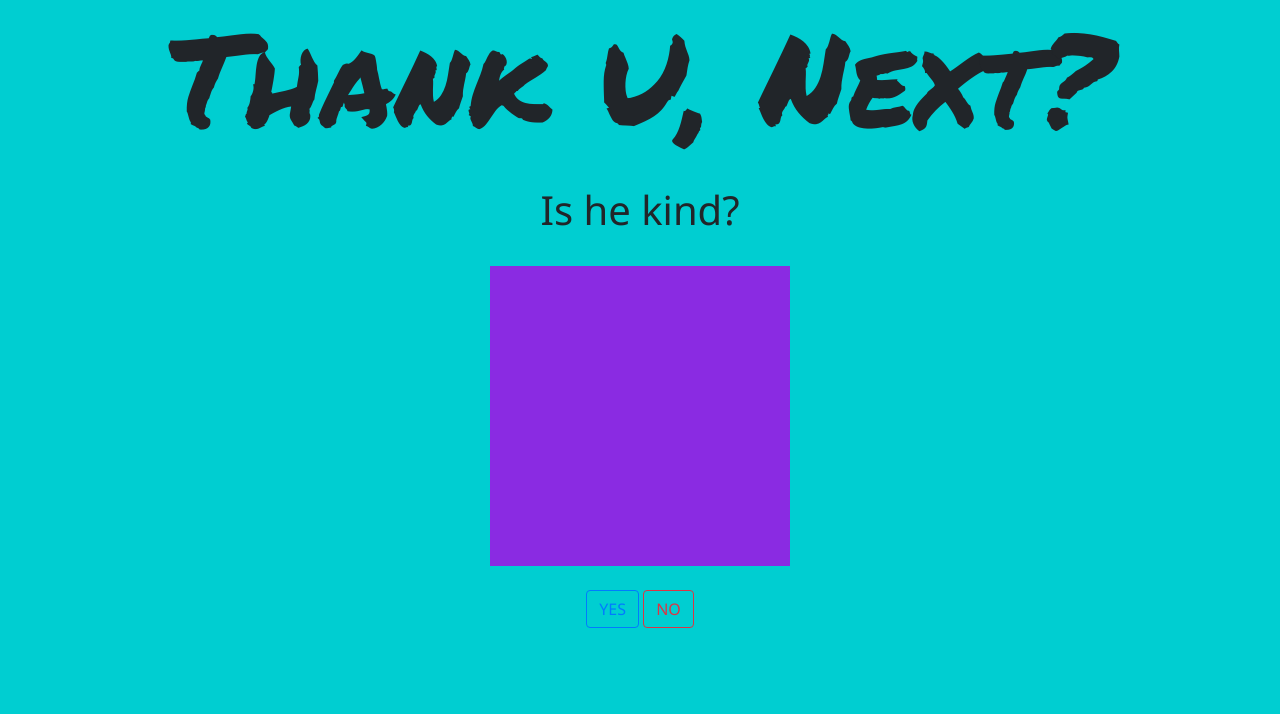
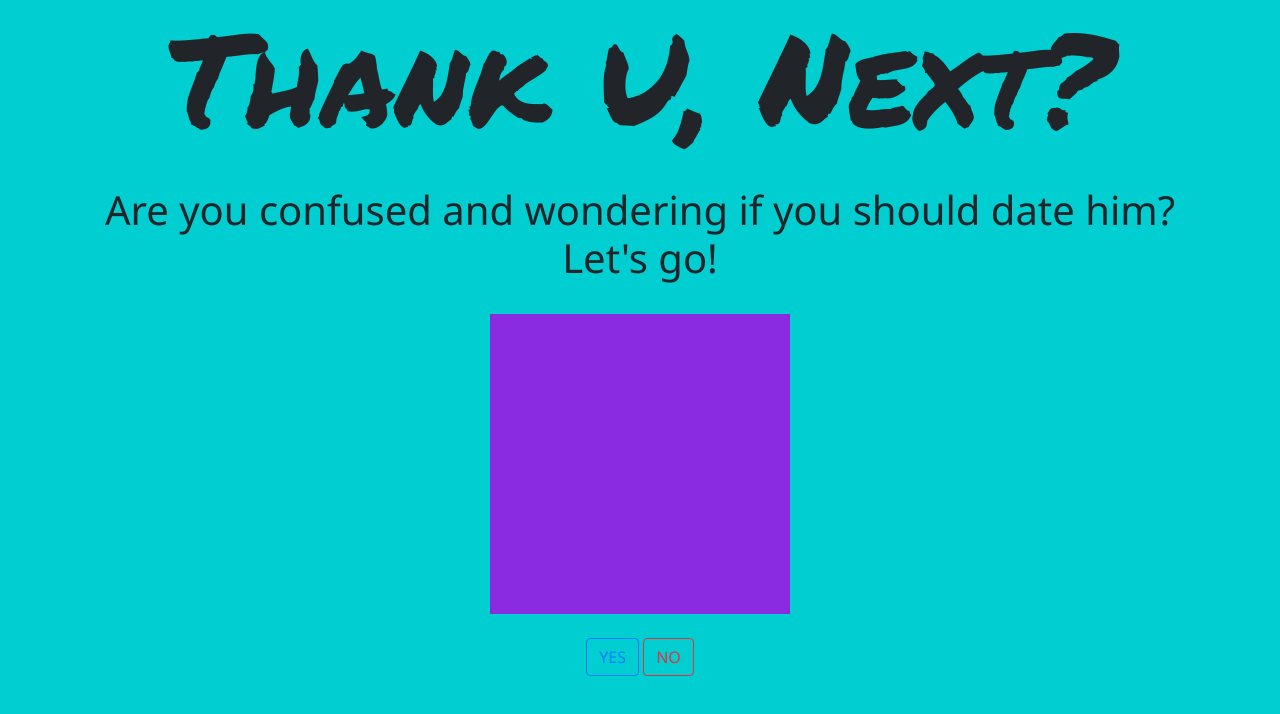
Before and after one commit to ghostbusters-nadia-sam-nik/Challenges, a plain HTML site: page thankunext.html in a window 1280 px wide. Drawn offline with nearby package versions, Linux system fonts and the light colour scheme.

Commit message:
more functions

```diff
--- a/css/thankunext.css
+++ b/css/thankunext.css
@@ -21,6 +21,7 @@ body {
     width: 300px;
     height: 300px;
     background-color: blueviolet;
+    /*background-image: url("/img/other.jpg");*/
     margin-left: auto ;
     margin-right: auto ;
 }
--- a/js/thankunext.js
+++ b/js/thankunext.js
@@ -6,9 +6,11 @@ window.onload = function() {
     var position = 0;
 
     var questions = [
+        'Are you confused and wondering if you should date him? <br> Let\'s go!',
         'Is he kind?',
-        'Is he currently in a relationship or otherwise legally/emotionally committed to someone else?',
+        'Is he available (not currently in a relationship or otherwise legally/emotionally committed to someone else)?',
         'Does he have a job?',
+        'Does he make you laugh?'
     ];
 
     document.getElementById("yes").onclick = function() {
@@ -19,6 +21,8 @@ window.onload = function() {
     };
 
     document.getElementById("no").onclick = function() {
+        document.getElementById('questions')
+        .innerHTML = "THANK U, NEXT!";
         box.style.backgroundImage = 'url("img/nope.jpg")';
     };
 
@@ -30,13 +34,3 @@ window.onload = function() {
         .innerHTML = questions[position];
 
 };
-
-
-
-// var i = 0;  // the index of the current item to show
-//
-// setInterval(function() {            // setInterval makes it run repeatedly
-//     document.getElementById('questions')
-//         .innerHTML = questions[i++];    // get the item and increment i to move to the next
-//     if (i == questions.length) i = 0;   // reset to first element if you've reached the end
-// }, 15000);
```
